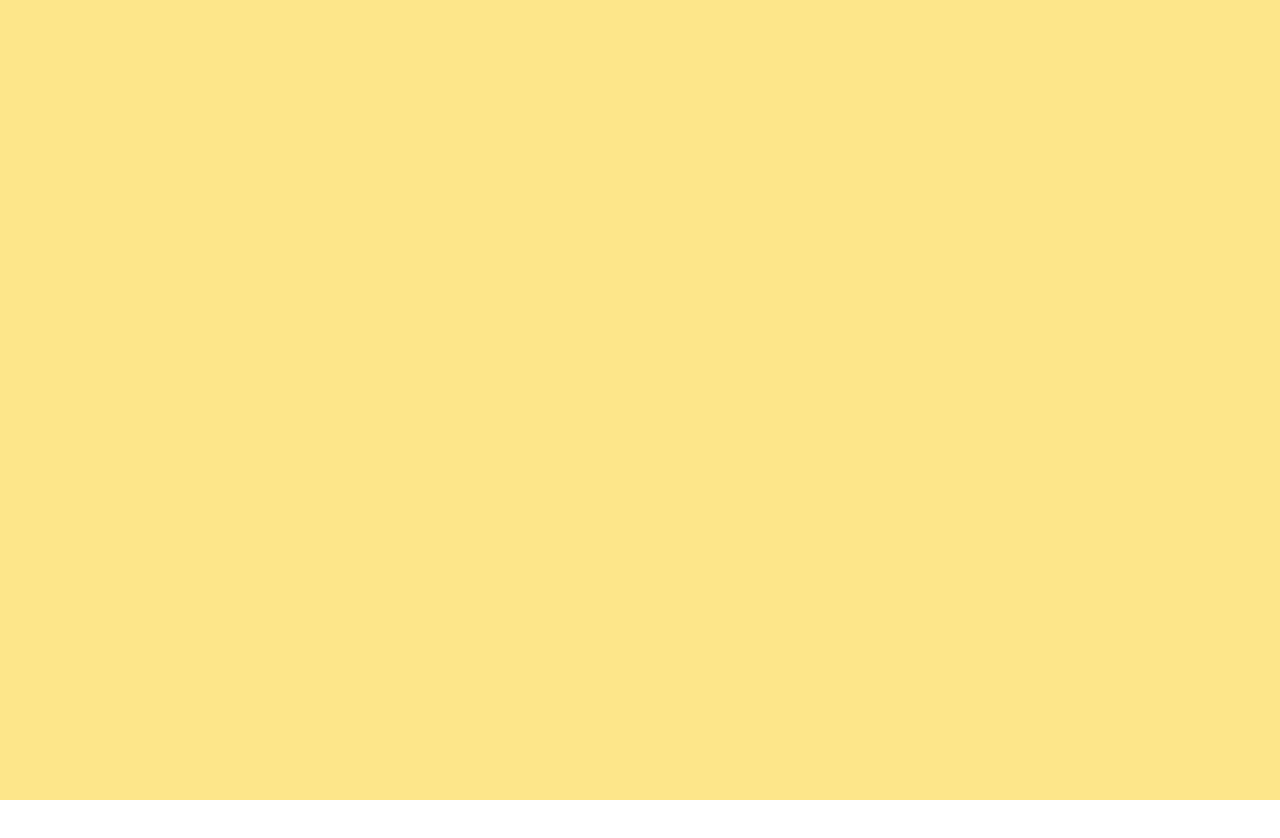
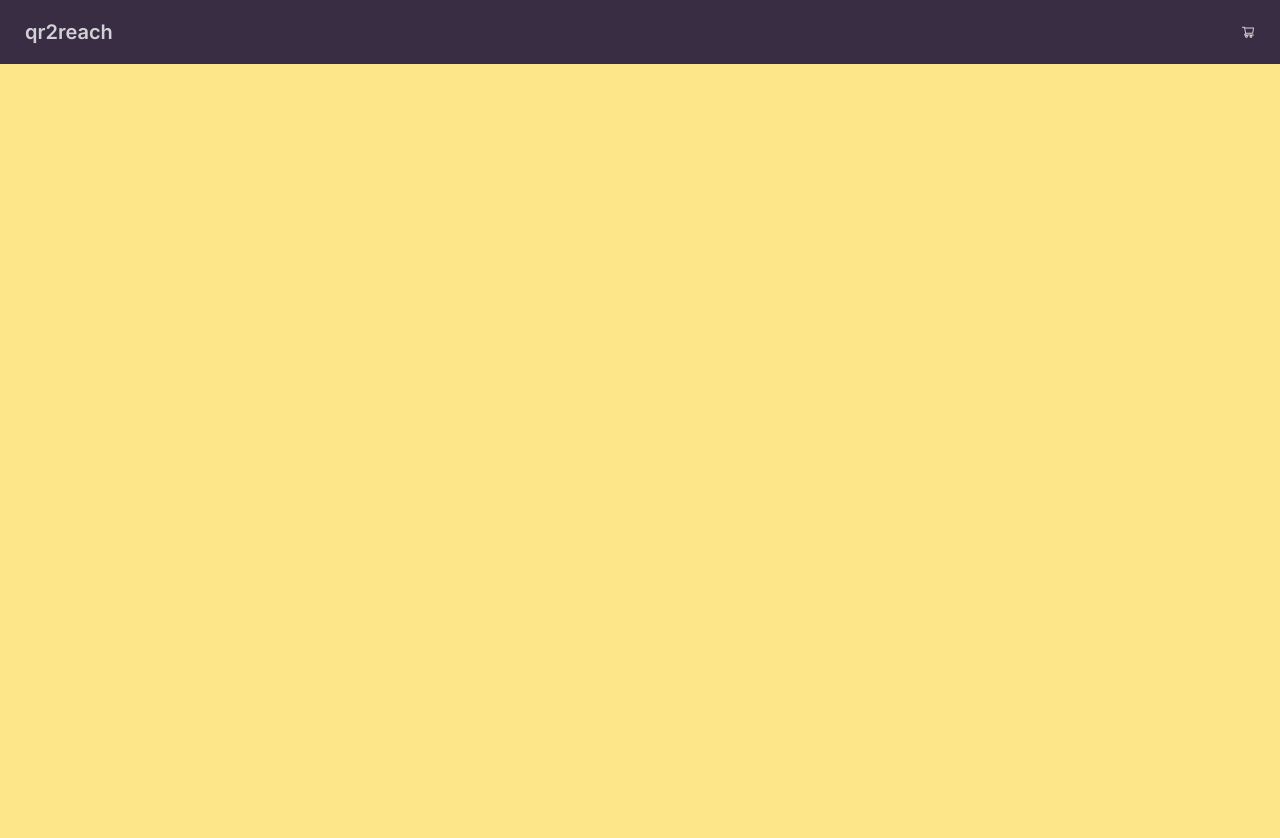
Before and after one commit to codercor/qr-2-reach, a Next.js app: page / in a window 1280 px wide. Shown: the top 838 px of the page. Before the commit the page ends 800 px from the top, so only its background shows below. Built offline with nearby package versions, Linux system fonts and the light colour scheme.

Commit message:
Component : Navbar

```diff
--- /dev/null
+++ b/src/app/[id]/components/ContentProfile.tsx
@@ -0,0 +1,5 @@
+const ContentProfile = () => {
+    return <></>
+}
+
+export default ContentProfile;
--- /dev/null
+++ b/src/app/[id]/components/RegisterProfile.tsx
@@ -0,0 +1,5 @@
+const RegisterProfile = () => {
+    return <></>
+}
+
+export default RegisterProfile;
--- a/src/app/[id]/page.tsx
+++ b/src/app/[id]/page.tsx
@@ -1,9 +1,12 @@
 import {useParams} from "next/navigation";
+
+
+
+
 
 const ProfilePage = () => {
     const {id} = useParams<{ id: string }>();
     return <div>Profile Page {id}</div>;
 }
 
-
 export default ProfilePage;
--- a/src/app/layout.tsx
+++ b/src/app/layout.tsx
@@ -2,6 +2,7 @@ import './globals.css'
 import React from 'react'
 import type {Metadata} from 'next'
 import {Inter} from 'next/font/google'
+import Navbar from "@/components/Navbar";
 
 const inter = Inter({subsets: ['latin']})
 
@@ -15,7 +16,10 @@ export default function RootLayout({children}: {
 }) {
     return (
         <html lang="en">
-        <body className={inter.className}>{children}</body>
+        <body className={inter.className}>
+        <Navbar/>
+        {children}
+        </body>
         </html>
     )
 }
--- /dev/null
+++ b/src/components/Navbar.tsx
@@ -0,0 +1,31 @@
+import React from 'react'
+import {AiOutlineShoppingCart as IconCart} from "react-icons/ai";
+
+export default function Navbar() {
+    return (
+        <div className="navbar bg-base-100">
+            <div className="flex-1">
+                <a className="btn btn-ghost normal-case text-xl">qr2reach</a>
+            </div>
+            <div className="flex-none">
+                <div className="dropdown dropdown-end">
+                    <label tabIndex={0} className="btn btn-ghost btn-circle">
+                        <div className="indicator">
+                            <IconCart/>
+                        </div>
+                    </label>
+                    <div tabIndex={0} className="mt-3 z-[1] card card-compact dropdown-content w-52 bg-base-100 shadow">
+                        <div className="card-body">
+                            <h2 className="text-[1rem] cursor-alias"> Mağazalar </h2>
+                            <div className="flex flex-col items-start justify-center">
+                                <a href="https://trendyol.com" className="btn btn-ghost btn-sm"> Trendyol </a>
+                                <a href="https://hepsiburada.com" className="btn btn-ghost btn-sm"> Hepsiburada </a>
+                                <a href="https://n11.com" className="btn btn-ghost btn-sm"> N11 </a>
+                            </div>
+                        </div>
+                    </div>
+                </div>
+            </div>
+        </div>
+    )
+}
--- a/tailwind.config.ts
+++ b/tailwind.config.ts
@@ -1,4 +1,4 @@
-import type { Config } from 'tailwindcss'
+import type {Config} from 'tailwindcss'
 
 const config: Config = {
     content: [
@@ -7,14 +7,33 @@ const config: Config = {
         './src/app/**/*.{js,ts,jsx,tsx,mdx}',
     ],
     theme: {
-    extend: {
-      backgroundImage: {
-        'gradient-radial': 'radial-gradient(var(--tw-gradient-stops))',
-        'gradient-conic':
-          'conic-gradient(from 180deg at 50% 50%, var(--tw-gradient-stops))',
+        extend: {},
+
     },
+    plugins: [require("daisyui")],
+    daisyui: {
+        themes: [{
+            mytheme: {
+
+                "primary": "#bf4d0b",
+
+                "secondary": "#dbb9f7",
+
+                "accent": "#ef4fa2",
+
+                "neutral": "#2d1a2d",
+
+                "base-100": "#382d43",
+
+                "info": "#3a5ecb",
+
+                "success": "#169c74",
+
+                "warning": "#f0a038",
+
+                "error": "#ea7680",
             },
-  },
-  plugins: [],
+        }]
+    }
 }
 export default config
```
Also changed, not shown: package.json (+6 -4 lines), 1 other file (tests, documents, lock files or other folders). Lines whose indentation alone changed are shown as unchanged.
